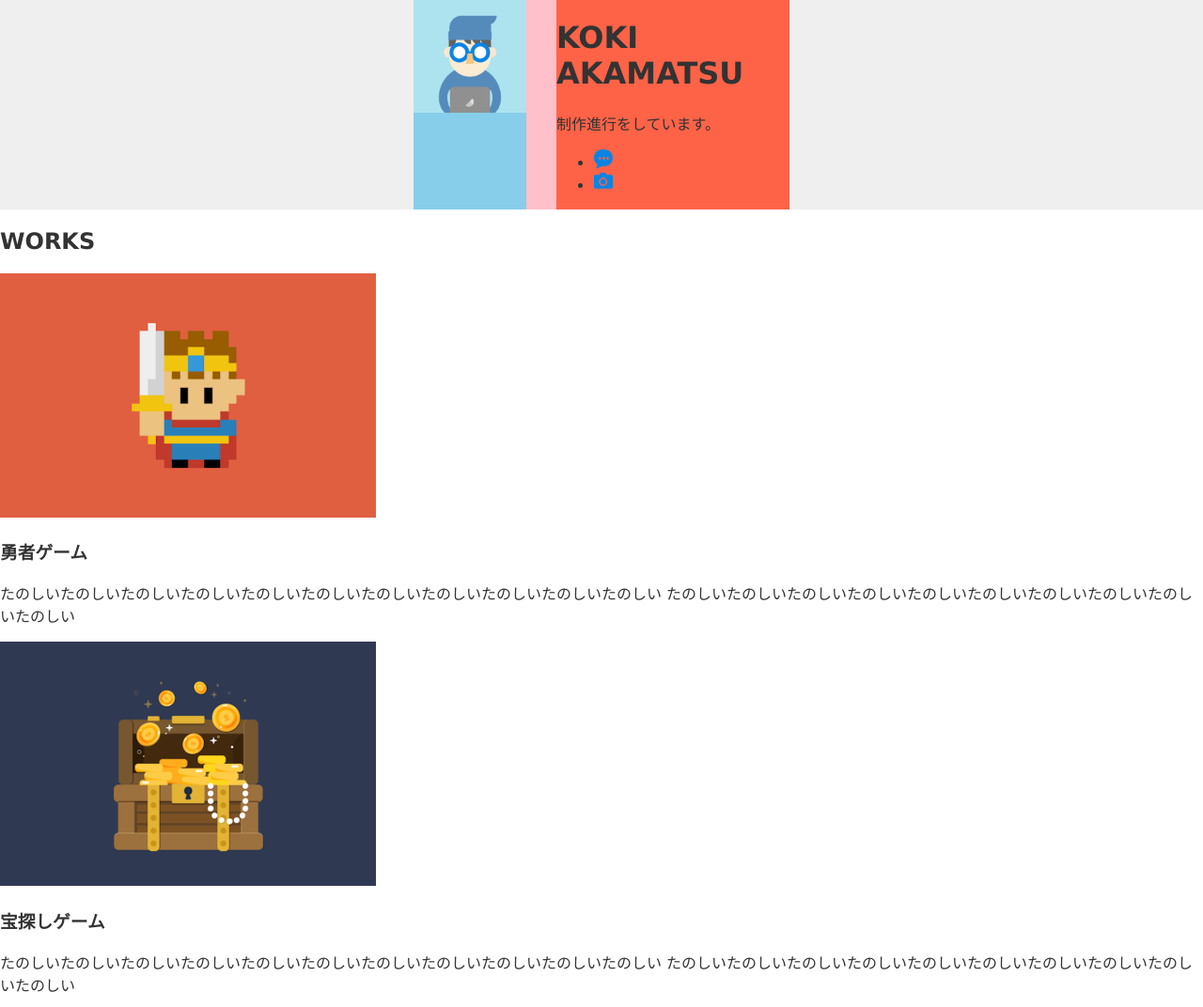
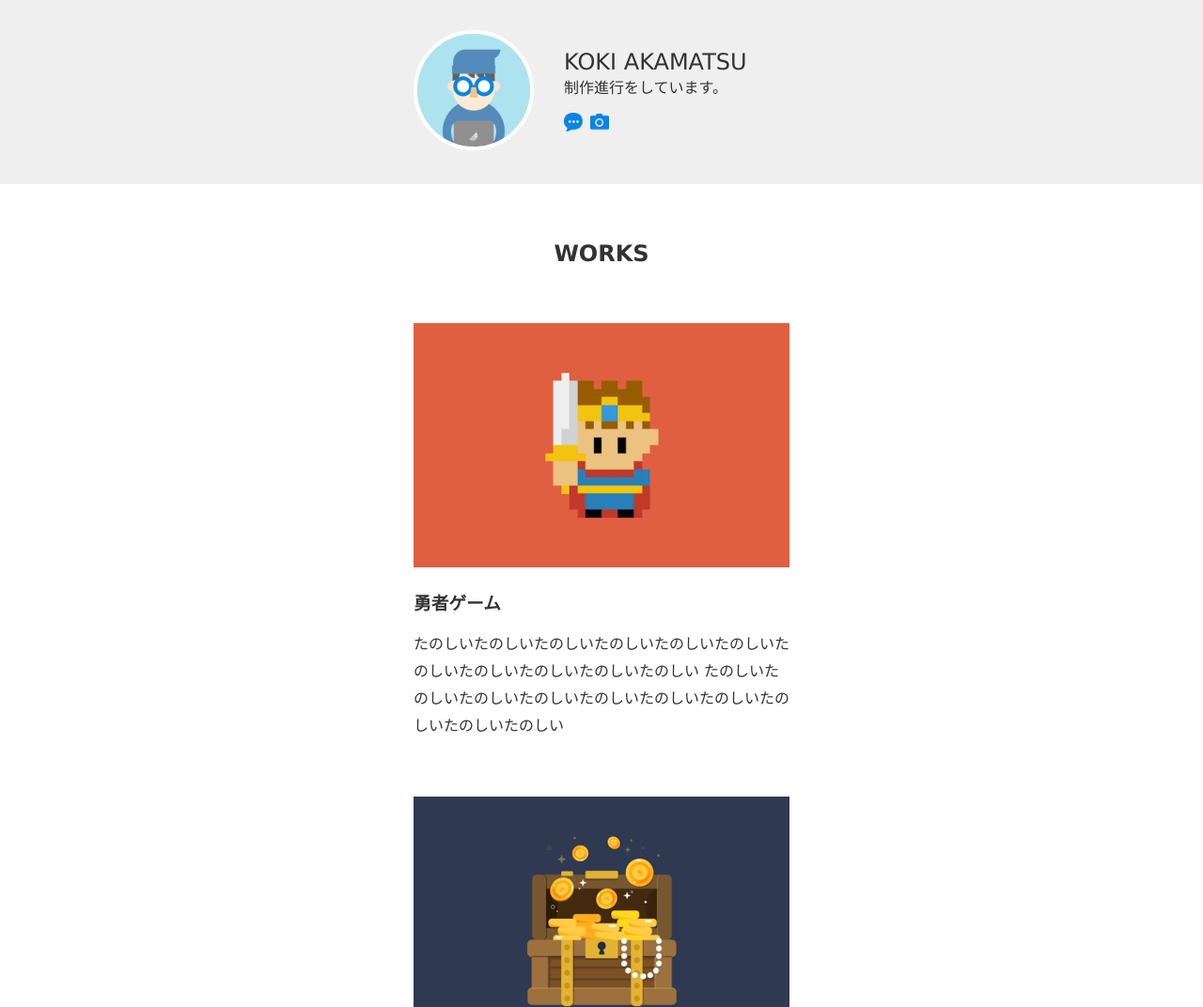
Before and after one commit to akamatsuk/study_html, a plain HTML site: page index.html in a window 1280 px wide. Shown: the top 1072 px of the page at 94% size. Drawn offline with Linux system fonts and the light colour scheme.

Commit message:
study CSS

```diff
--- a/css/styles.css
+++ b/css/styles.css
@@ -12,21 +12,87 @@ body {
 
 header {
     background-color: #efefef;
+    padding-top: 32px;
+    padding-bottom: 32px;
 }
 
 .container {
-    background-color: pink;
+    /* background-color: pink; */
     width: 400px;
     margin-left: auto;
     margin-right: auto;
     display: flex;
+    align-items: center;
 }
 
 .icon {
-    background-color: skyblue;
+    /* background-color: skyblue; */
+}
+
+.icon img{
+    /* border-radius: 20px; */
+    border-radius: 50%;
+    border-width:4px;
+    border-style:solid;
+    border-color:white;
 }
 
 .info{
-    background-color: tomato;
+    /* background-color: tomato; */
     margin-left: 32px;
 }
+
+.info h1{
+    font-weight: normal;
+    font-size: 24px;
+    margin:0;
+}
+
+.info p{
+    margin: 0;
+    margin-bottom: 16px;
+}
+
+.info ul{
+    margin: 0;
+    padding: 0;
+    list-style-type: none;
+    display: flex;
+}
+
+.info ul li {
+    margin-right: 8px;
+}
+
+.works {
+    width: 400px;
+    margin-right: auto;
+    margin-left: auto;
+}
+
+.works > h1 {
+    font-weight: nomal;
+    font-size: 24px;
+    text-align: center;
+    margin-top: 60px;
+    margin-bottom: 60px;
+}
+
+.works > section {
+    margin-bottom: 60px;
+}
+
+.works > section > h1 {
+    font-weight: nomal;
+}
+
+.works p {
+    line-height: 1.8;
+}
+
+foter p {
+    text-align: center;
+    font-size: 14px;
+    margin-bottom: 60px;
+    color: gray;
+}
--- a/index.html
+++ b/index.html
@@ -31,7 +31,7 @@
                 </div>
             </div>
         </header>
-        <section>
+        <section class="works">
             <h1>WORKS</h1>
             <!-- 作品紹介 -->
             <section>
```
